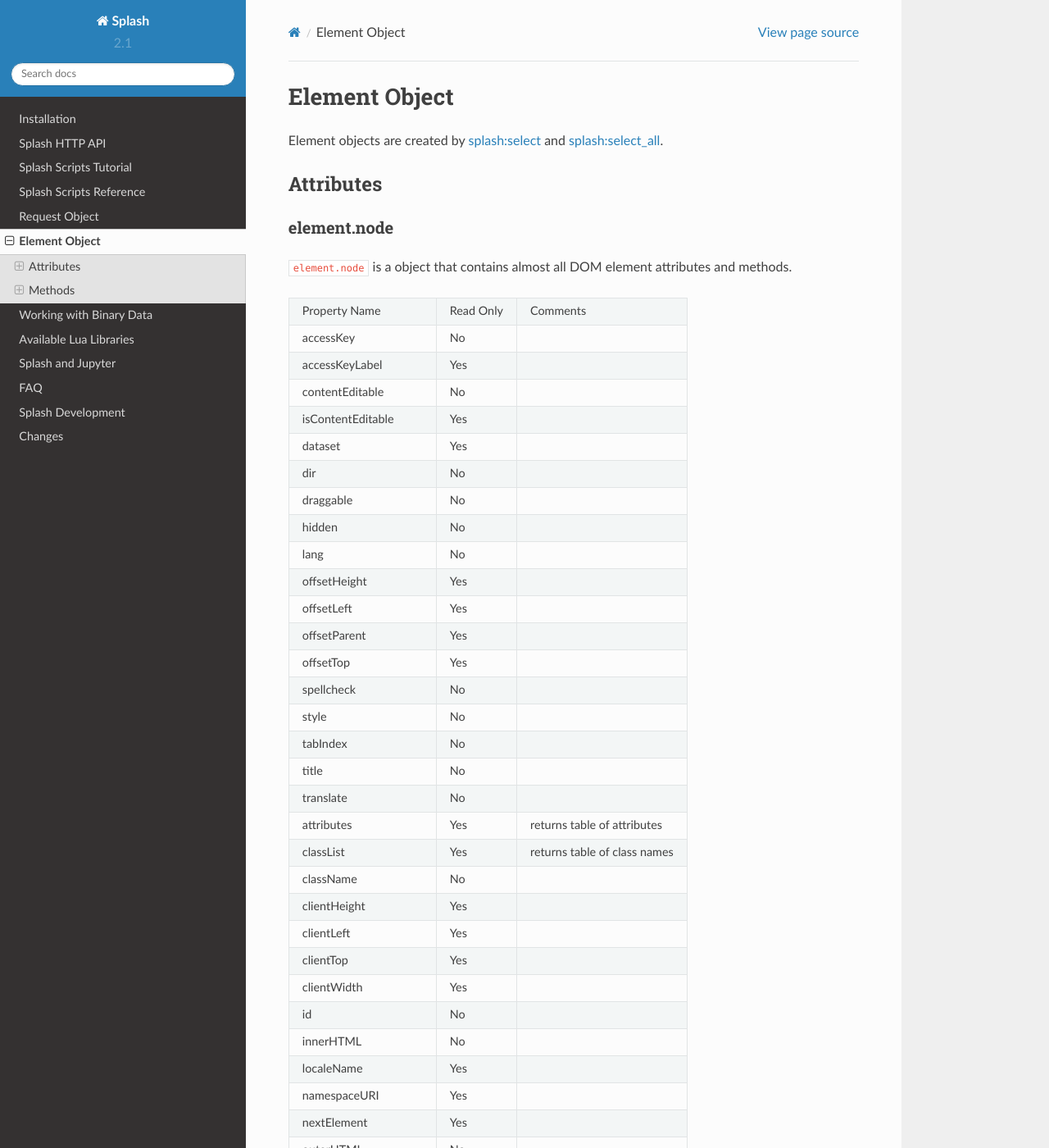
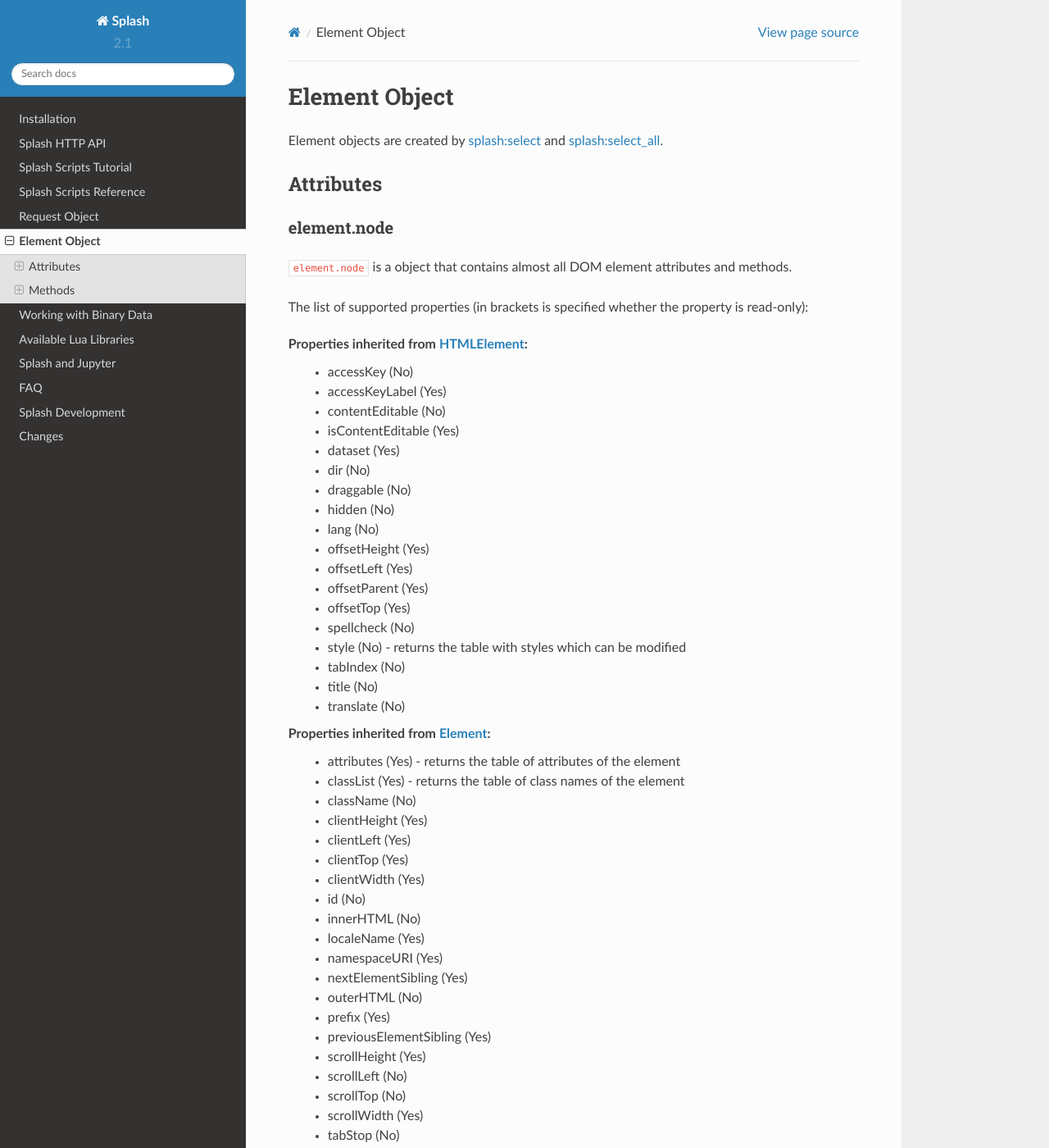
Before and after one commit to scrapinghub/splash, a Sphinx documentation site: the page built from docs/scripting-element-object.rst, in a window 1280 px wide and 1400 px high. Shown: the whole window at 82% size. Built offline with Sphinx 7.4.7 and the Read the Docs theme 2.0.0, drawn with Linux system fonts in a browser that asks for light colours; pages that are not in the unit, such as notebooks, are missing from menus; some of the changed text lies outside the part shown.

Commit message:
add more docs

```diff
--- a/docs/scripting-element-object.rst
+++ b/docs/scripting-element-object.rst
@@ -17,118 +17,143 @@
 
 ``element.node`` is a object that contains almost all DOM element attributes and methods.
 
-========================= ========== =============================
-Property Name             Read Only  Comments
-------------------------- ---------- -----------------------------
-accessKey                 No
-------------------------- ---------- -----------------------------
-accessKeyLabel            Yes
-------------------------- ---------- -----------------------------
-contentEditable           No
-------------------------- ---------- -----------------------------
-isContentEditable         Yes
-------------------------- ---------- -----------------------------
-dataset                   Yes
-------------------------- ---------- -----------------------------
-dir                       No
-------------------------- ---------- -----------------------------
-draggable                 No
-------------------------- ---------- -----------------------------
-hidden                    No
-------------------------- ---------- -----------------------------
-lang                      No
-------------------------- ---------- -----------------------------
-offsetHeight              Yes
-------------------------- ---------- -----------------------------
-offsetLeft                Yes
-------------------------- ---------- -----------------------------
-offsetParent              Yes
-------------------------- ---------- -----------------------------
-offsetTop                 Yes
-------------------------- ---------- -----------------------------
-spellcheck                No
-------------------------- ---------- -----------------------------
-style                     No
-------------------------- ---------- -----------------------------
-tabIndex                  No
-------------------------- ---------- -----------------------------
-title                     No
-------------------------- ---------- -----------------------------
-translate                 No
-------------------------- ---------- -----------------------------
-attributes                Yes        returns table of attributes
-------------------------- ---------- -----------------------------
-classList                 Yes        returns table of class names
-------------------------- ---------- -----------------------------
-className                 No
-------------------------- ---------- -----------------------------
-clientHeight              Yes
-------------------------- ---------- -----------------------------
-clientLeft                Yes
-------------------------- ---------- -----------------------------
-clientTop                 Yes
-------------------------- ---------- -----------------------------
-clientWidth               Yes
-------------------------- ---------- -----------------------------
-id                        No
-------------------------- ---------- -----------------------------
-innerHTML                 No
-------------------------- ---------- -----------------------------
-localeName                Yes
-------------------------- ---------- -----------------------------
-namespaceURI              Yes
-------------------------- ---------- -----------------------------
-nextElement               Yes
-------------------------- ---------- -----------------------------
-outerHTML                 No
-------------------------- ---------- -----------------------------
-prefix                    Yes
-------------------------- ---------- -----------------------------
-previousElementSibling    Yes
-------------------------- ---------- -----------------------------
-scrollHeight              Yes
-------------------------- ---------- -----------------------------
-scrollLeft                No
-------------------------- ---------- -----------------------------
-scrollTop                 No
-------------------------- ---------- -----------------------------
-scrollWidth               Yes
-------------------------- ---------- -----------------------------
-tabStop                   No
-------------------------- ---------- -----------------------------
-tagName                   Yes
-------------------------- ---------- -----------------------------
-baseURI                   Yes
-------------------------- ---------- -----------------------------
-childNodes                Yes
-------------------------- ---------- -----------------------------
-firstChild                Yes
-------------------------- ---------- -----------------------------
-lastChild                 Yes
-------------------------- ---------- -----------------------------
-nextSibling               Yes
-------------------------- ---------- -----------------------------
-nodeName                  Yes
-------------------------- ---------- -----------------------------
-nodeType                  Yes
-------------------------- ---------- -----------------------------
-nodeValue                 No
-------------------------- ---------- -----------------------------
-ownerDocument             Yes
-------------------------- ---------- -----------------------------
-parentNode                Yes
-------------------------- ---------- -----------------------------
-parentElement             Yes
-------------------------- ---------- -----------------------------
-previousSibling           Yes
-------------------------- ---------- -----------------------------
-rootNode                  Yes
-------------------------- ---------- -----------------------------
-textContent               No
-========================= ========== =============================
+The list of supported properties (in brackets is specified whether the property is read-only):
+
+Properties inherited from HTMLElement_:
+    - accessKey (No)
+    - accessKeyLabel (Yes)
+    - contentEditable (No)
+    - isContentEditable (Yes)
+    - dataset (Yes)
+    - dir (No)
+    - draggable (No)
+    - hidden (No)
+    - lang (No)
+    - offsetHeight (Yes)
+    - offsetLeft (Yes)
+    - offsetParent (Yes)
+    - offsetTop (Yes)
+    - spellcheck (No)
+    - style (No) - returns the table with styles which can be modified
+    - tabIndex (No)
+    - title (No)
+    - translate (No)
+
+Properties inherited from Element_:
+    - attributes (Yes) - returns the table of attributes of the element
+    - classList (Yes) - returns the table of class names of the element
+    - className (No)
+    - clientHeight (Yes)
+    - clientLeft (Yes)
+    - clientTop (Yes)
+    - clientWidth (Yes)
+    - id (No)
+    - innerHTML (No)
+    - localeName (Yes)
+    - namespaceURI (Yes)
+    - nextElementSibling (Yes)
+    - outerHTML (No)
+    - prefix (Yes)
+    - previousElementSibling (Yes)
+    - scrollHeight (Yes)
+    - scrollLeft (No)
+    - scrollTop (No)
+    - scrollWidth (Yes)
+    - tabStop (No)
+    - tagName (Yes)
+
+Properties inherited from Node_:
+    - baseURI (Yes)
+    - childNodes (Yes)
+    - firstChild (Yes)
+    - lastChild (Yes)
+    - nextSibling (Yes)
+    - nodeName (Yes)
+    - nodeType (Yes)
+    - nodeValue (No)
+    - ownerDocument (Yes)
+    - parentNode (Yes)
+    - parentElement (Yes)
+    - previousSibling (Yes)
+    - rootNode (Yes)
+    - textContent (No)
+
+The list of supported methods:
+
+Methods inherited from HTMLElement_:
+    - blur
+    - click
+    - focus
+
+Methods inherited from Element_:
+    - getAttribute
+    - getAttributeNS
+    - getBoundingClientRect
+    - getClientRects
+    - getElementsByClassName
+    - getElementsByTagName
+    - getElementsByTagNameNS
+    - hasAttribute
+    - hasAttributeNS
+    - hasAttributes
+    - querySelector
+    - querySelectorAll
+    - releasePointerCapture
+    - remove
+    - removeAttribute
+    - removeAttributeNS
+    - requestFullscreen
+    - requestPointerLock
+    - scrollIntoView
+    - setAttribute
+    - setAttributeNS
+    - setPointerCapture
+
+Methods inherited from Node_:
+    - appendChild
+    - cloneNode
+    - compareDocumentPosition
+    - contains
+    - hasChildNodes
+    - insertBefore
+    - isDefaultNamespace
+    - isEqualNode
+    - isSameNode
+    - lookupPrefix
+    - lookupNamespaceURI
+    - normalize
+    - removeChild
+    - replaceChild
+
+Also, you can attach event handlers to the specified event. When the handler is called it will
+receive ``event`` table with the almost all available methods and properties.
+
+.. code-block:: lua
+
+    function main(splash)
+        local element = splash:select('.element')
+
+        local x, y = 0, 0
+
+        element.onclick = function(event)
+            event:preventDefault()
+            x = event.clientX
+            y = event.clientY
+        end
+
+        assert(splash:wait(10))
+
+        return x, y
+    end
 
 
 The following fields are read-only.
+
+.. _HTMLElement: https://developer.mozilla.org/en-US/docs/Web/API/HTMLElement
+.. _Element: https://developer.mozilla.org/en-US/docs/Web/API/Element
+.. _Node: https://developer.mozilla.org/en-US/docs/Web/API/Node
+.. _Event: https://developer.mozilla.org/en-US/docs/Web/API/Event
+
 
 .. _splash-element-inner_id:
 
```
